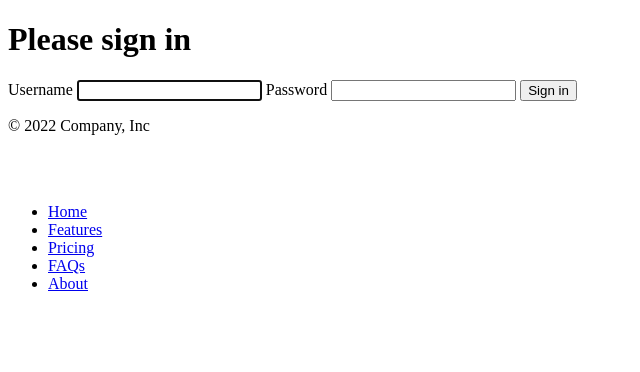
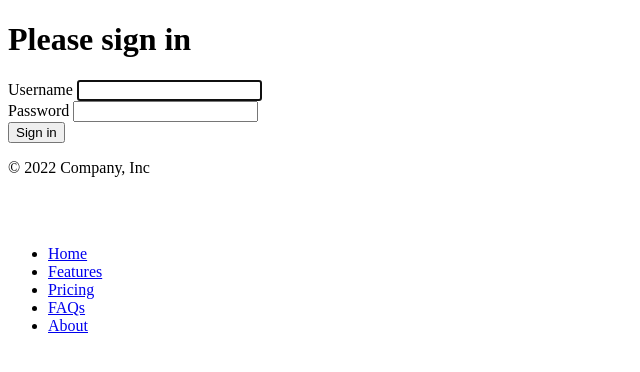
Before and after one commit to virtualLast/virtual-forum, a Symfony app: template templates/security/login.html.twig in a window 1280 px wide. Shown: the part 223-595 px from the top of the page, without its empty margins (0-640 px from the left). Run offline with Twig, Linux system fonts and the light colour scheme; the template is opened without the code that fills it, so the values that code supplies are empty; some libraries are stand-ins or nearby versions.

Commit message:
updated login form

```diff
--- a/templates/base.html.twig
+++ b/templates/base.html.twig
@@ -36,8 +36,11 @@
                     <li class="nav-item"><a href="#" class="nav-link link-dark px-2">About</a></li>
                 </ul>
                 <ul class="nav">
-                    <li class="nav-item"><a href="#" class="nav-link link-dark px-2">Login</a></li>
-                    <li class="nav-item"><a href="#" class="nav-link link-dark px-2">Sign up</a></li>
+                    {% if is_granted('ROLE_USER') %}
+                    {% else %}
+                        <li class="nav-item"><a href="{{ path('app_login') }}" class="nav-link link-dark px-2">Login</a></li>
+                        <li class="nav-item"><a href="#" class="nav-link link-dark px-2">Sign up</a></li>
+                    {% endif %}
                 </ul>
             </div>
         </nav>
--- a/templates/security/login.html.twig
+++ b/templates/security/login.html.twig
@@ -3,6 +3,9 @@
 {% block title %}Log in!{% endblock %}
 
 {% block body %}
+    <div class="container">
+        <div class="row justify-content-center">
+            <div class="col-8">
                 <form method="post">
                     {% if error %}
                         <div class="alert alert-danger">{{ error.messageKey|trans(error.messageData, 'security') }}</div>
@@ -14,29 +17,28 @@
                         </div>
                     {% endif %}
 
-    <h1 class="h3 mb-3 font-weight-normal">Please sign in</h1>
+                    <h1 class="h3 my-5 font-weight-normal">Please sign in</h1>
+                    <div class="card">
+                        <div class="card-body">
+                            <div class="mb-3">
                                 <label for="inputUsername">Username</label>
                                 <input type="text" value="{{ last_username }}" name="username" id="inputUsername" class="form-control" autocomplete="username" required autofocus>
+                            </div>
+                            <div class="mb-3">
                                 <label for="inputPassword">Password</label>
                                 <input type="password" name="password" id="inputPassword" class="form-control" autocomplete="current-password" required>
-
-    <input type="hidden" name="_csrf_token"
-           value="{{ csrf_token('authenticate') }}"
-    >
-
-    {#
-        Uncomment this section and add a remember_me option below your firewall to activate remember me functionality.
-        See https://symfony.com/doc/current/security/remember_me.html
-
-        <div class="checkbox mb-3">
-            <label>
-                <input type="checkbox" name="_remember_me"> Remember me
-            </label>
                             </div>
-    #}
-
+                            <div class="mb-3">
                                 <button class="btn btn-lg btn-primary" type="submit">
                                     Sign in
                                 </button>
+                            </div>
+                        </div>
+                    </div>
+
+                    <input type="hidden" name="_csrf_token" value="{{ csrf_token('authenticate') }}">
                 </form>
+            </div>
+        </div>
+    </div>
 {% endblock %}
```
Lines whose indentation alone changed are shown as unchanged.
